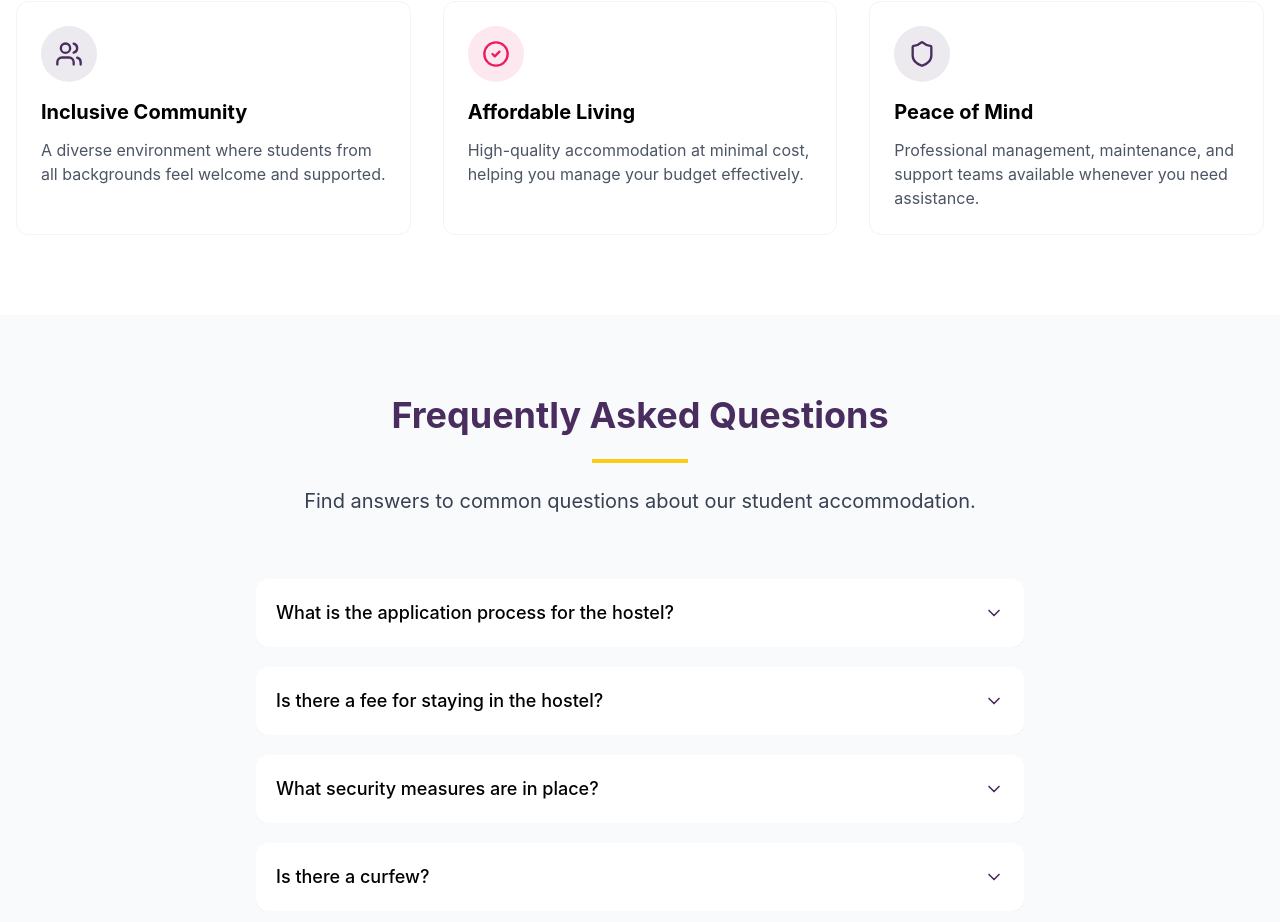
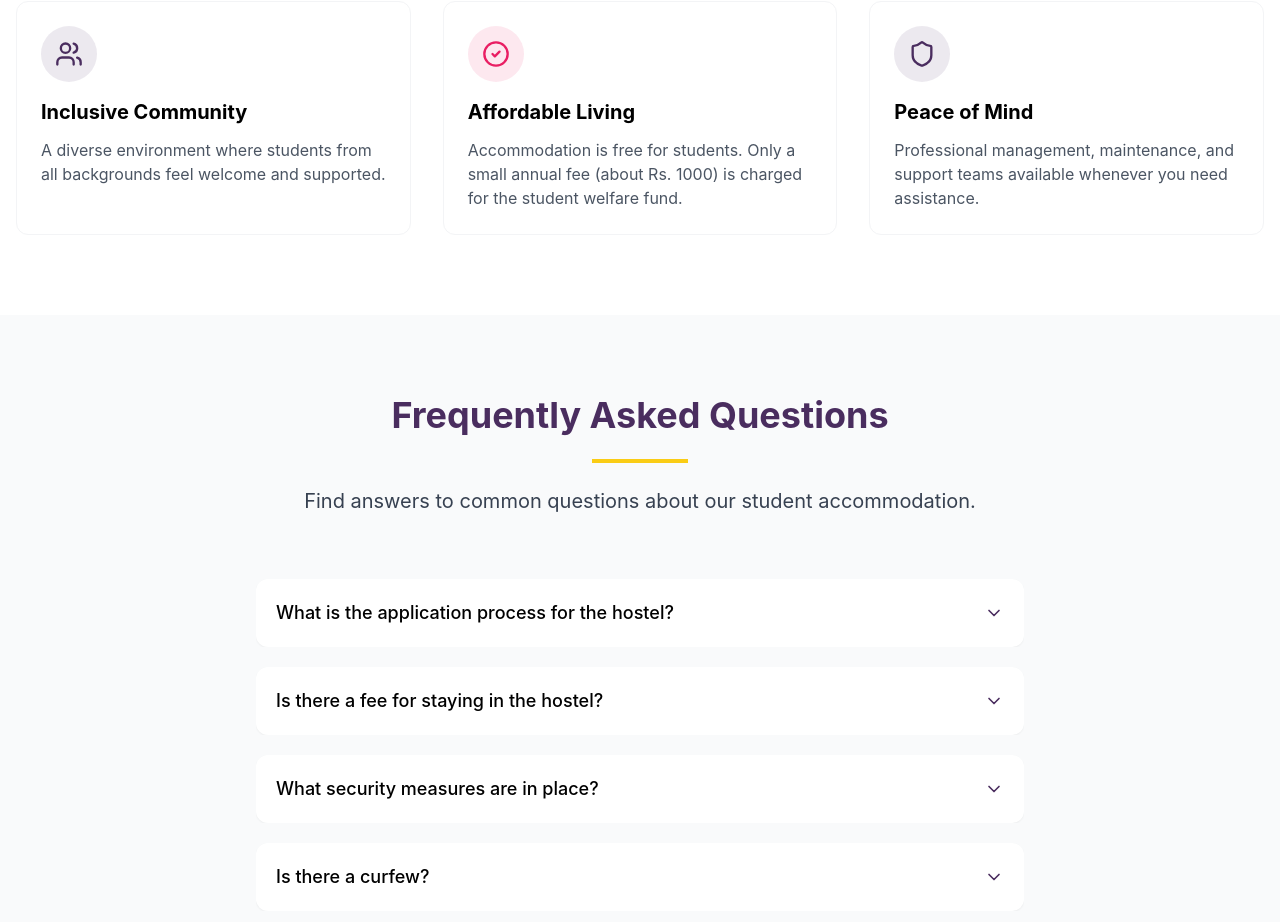
Before and after one commit to Maalinda/ruhuna-hms-FS-main, a React (Vite) app: page / in a window 1280 px wide. Shown: the part 3240-4162 px from the top of the page. Built offline with nearby package versions, Linux system fonts and the light colour scheme; no server answers.

Commit message:
modified:   src/pages/Home.jsx

```diff
--- a/src/pages/Home.jsx
+++ b/src/pages/Home.jsx
@@ -473,7 +473,7 @@ export default function Home() {
               </div>
               <h3 className="text-xl font-bold mb-3">Affordable Living</h3>
               <p className="text-gray-600">
-                High-quality accommodation at minimal cost, helping you manage your budget effectively.
+                Accommodation is free for students. Only a small annual fee (about Rs. 1000) is charged for the student welfare fund.
               </p>
             </div>
 
@@ -515,8 +515,8 @@ export default function Home() {
               >
                 <button
                   className={`w-full flex justify-between items-center p-5 text-left font-medium focus:outline-none rounded-xl transition-all ${activeAccordion === index
-                      ? "bg-gradient-to-r from-[#4a2d5f] to-[#5d3a75] text-white shadow-md"
-                      : "bg-white hover:bg-gray-50 shadow-sm"
+                    ? "bg-gradient-to-r from-[#4a2d5f] to-[#5d3a75] text-white shadow-md"
+                    : "bg-white hover:bg-gray-50 shadow-sm"
                     }`}
                   onClick={() => toggleAccordion(index)}
                 >
@@ -529,8 +529,8 @@ export default function Home() {
                 </button>
                 <div
                   className={`bg-white px-5 rounded-b-xl shadow-sm transition-all duration-300 ${activeAccordion === index
-                      ? "max-h-96 py-5 opacity-100"
-                      : "max-h-0 py-0 opacity-0"
+                    ? "max-h-96 py-5 opacity-100"
+                    : "max-h-0 py-0 opacity-0"
                     }`}
                 >
                   <p className="text-gray-600">{faq.answer}</p>
```
